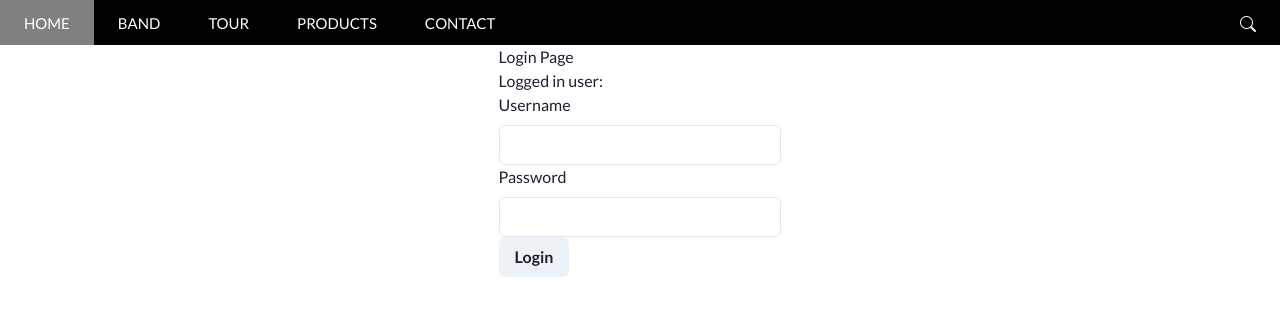
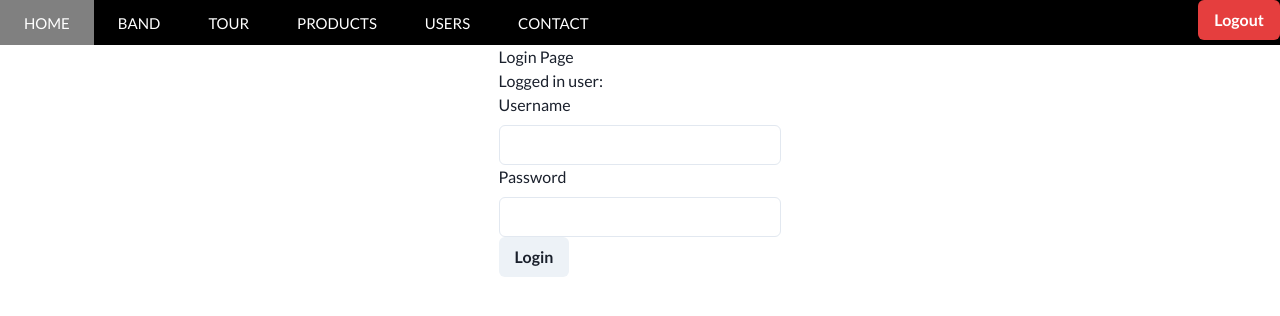
Before and after one commit to tmangowalpwd/jc2002-react-basics, a React (Create React App) app: page /login in a window 1280 px wide. Shown: the top 316 px of the page. Built offline with nearby package versions, Linux system fonts and the light colour scheme.

Commit message:
auth checker

```diff
--- a/src/App.js
+++ b/src/App.js
@@ -1,6 +1,8 @@
 import "./assets/styles.css"
 import "bootstrap/dist/css/bootstrap.min.css"
 import { BrowserRouter, Routes, Route } from 'react-router-dom'
+import { useEffect, useState } from 'react'
+import { useDispatch } from 'react-redux'
 import TodoPage from './pages/todo';
 import BandPage from "./pages/band";
 import Navbar from "./components/Navbar/Navbar";
@@ -12,8 +14,33 @@ import ProductPage from "./pages/products";
 import UsersPage from "./pages/users";
 import LoginPage from "./pages/login";
 import CounterPage from "./pages/counter";
+import user_types from "./redux/reducers/types/user"
 
 function App() {
+  const [isAuthChecked, setIsAuthChecked] = useState(false);
+
+  const dispatch = useDispatch()
+
+  useEffect(() => {
+    // user udah pernah login atau belom?
+    const savedUserData = localStorage.getItem("user_data")
+
+    if (savedUserData) {
+      const parsedUserData = JSON.parse(savedUserData)
+
+      dispatch({
+        type: user_types.LOGIN_USER,
+        payload: parsedUserData
+      })
+    }
+
+    setIsAuthChecked(true);
+  }, [])
+
+  if (!isAuthChecked) {
+    return <div>Loading ...</div>
+  }
+
   return (
     <BrowserRouter>
       <Navbar />
--- a/src/components/Navbar/Navbar.jsx
+++ b/src/components/Navbar/Navbar.jsx
@@ -1,8 +1,20 @@
-import { useSelector } from "react-redux";
+import { useSelector, useDispatch } from "react-redux";
 import { Link } from "react-router-dom";
+import { Box, Button } from "@chakra-ui/react";
+import user_types from "../../redux/reducers/types/user";
 
 const Navbar = () => {
   const userSelector = useSelector((state) => state.auth);
+
+  const dispatch = useDispatch();
+
+  const logoutBtnHandler = () => {
+    dispatch({
+      type: user_types.LOGOUT_USER,
+    });
+
+    localStorage.removeItem("user_data");
+  };
 
   return (
     <nav>
@@ -13,11 +25,14 @@ const Navbar = () => {
         <Link to="/band">Band</Link>
         <Link to="/tour">Tour</Link>
         <Link to="/products">Products</Link>
+        <Link to="/users">Users</Link>
         <a href="contact.html">Contact</a>
       </div>
-      <div className="search-wrapper">
-        <i className="bi bi-search" />
-      </div>
+      {userSelector.role}
+      {/* <i className="bi bi-search" /> */}
+      <Button onClick={logoutBtnHandler} colorScheme="red">
+        Logout
+      </Button>
     </nav>
   );
 };
--- a/src/fake-api/db.json
+++ b/src/fake-api/db.json
@@ -802,7 +802,7 @@
       "password": "password123",
       "email": "seto@mail.com",
       "full_name": "Seto Otes",
-      "role": "user"
+      "role": "admin"
     }
   ]
 }
--- a/src/pages/login.jsx
+++ b/src/pages/login.jsx
@@ -3,6 +3,7 @@ import { axiosInstance } from "../configs/api";
 import { useState } from "react";
 import { useSelector, useDispatch } from "react-redux";
 import user_types from "../redux/reducers/types/user";
+import { Navigate } from "react-router-dom";
 
 const LoginPage = () => {
   const [usernameInput, setUsernameInput] = useState("");
@@ -44,6 +45,10 @@ const LoginPage = () => {
       });
   };
 
+  if (userSelector.id) {
+    return <Navigate to="/" />;
+  }
+
   return (
     <Center>
       <Box maxWidth="lg">
--- a/src/pages/products.jsx
+++ b/src/pages/products.jsx
@@ -109,6 +109,7 @@ const ProductPage = () => {
     let product_name = searchParams.get("search");
     let _page = searchParams.get("page");
 
+    setTimeout(() => {
       fetchProducts({
         params: {
           _limit: pageLimit,
@@ -116,6 +117,7 @@ const ProductPage = () => {
           product_name: product_name ? product_name : undefined,
         },
       });
+    }, 2000);
   }, [currentPage, searchInput]);
 
   return (
--- a/src/pages/users.jsx
+++ b/src/pages/users.jsx
@@ -19,7 +19,8 @@ import {
 import { useEffect, useState } from "react";
 import { axiosInstance } from "../configs/api";
 import { jobs } from "../fake-api/jobs";
-import { useSearchParams } from "react-router-dom";
+import { Navigate, useSearchParams } from "react-router-dom";
+import { useSelector } from "react-redux";
 
 const UsersPage = () => {
   const [searchParams, setSearchParams] = useSearchParams();
@@ -153,6 +154,12 @@ const UsersPage = () => {
     });
   }, [currentPage, searchValue, genderSearchValue, jobSearchValue]);
 
+  const userSelector = useSelector((state) => state.auth);
+
+  if (userSelector.role !== "admin") {
+    return <Navigate to="/" />;
+  }
+
   return (
     <Box paddingBottom="24">
       <Flex justify="center" my="8">
--- a/src/redux/reducers/user.js
+++ b/src/redux/reducers/user.js
@@ -18,6 +18,8 @@ const userReducer = (state = initial_state, action) => {
       role: action.payload.role,
       id: action.payload.id
     }
+  } else if (action.type === user_types.LOGOUT_USER) {
+    return initial_state
   }
 
   return state
```
Lines whose indentation alone changed are shown as unchanged.
